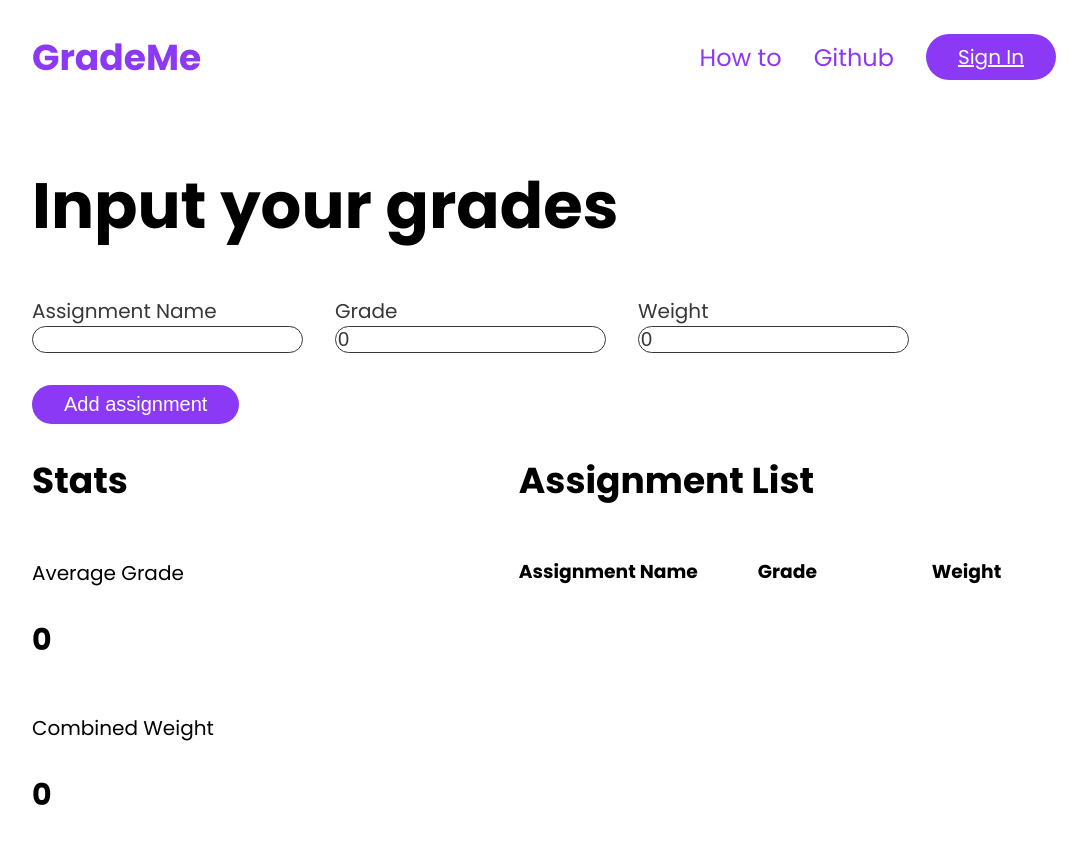
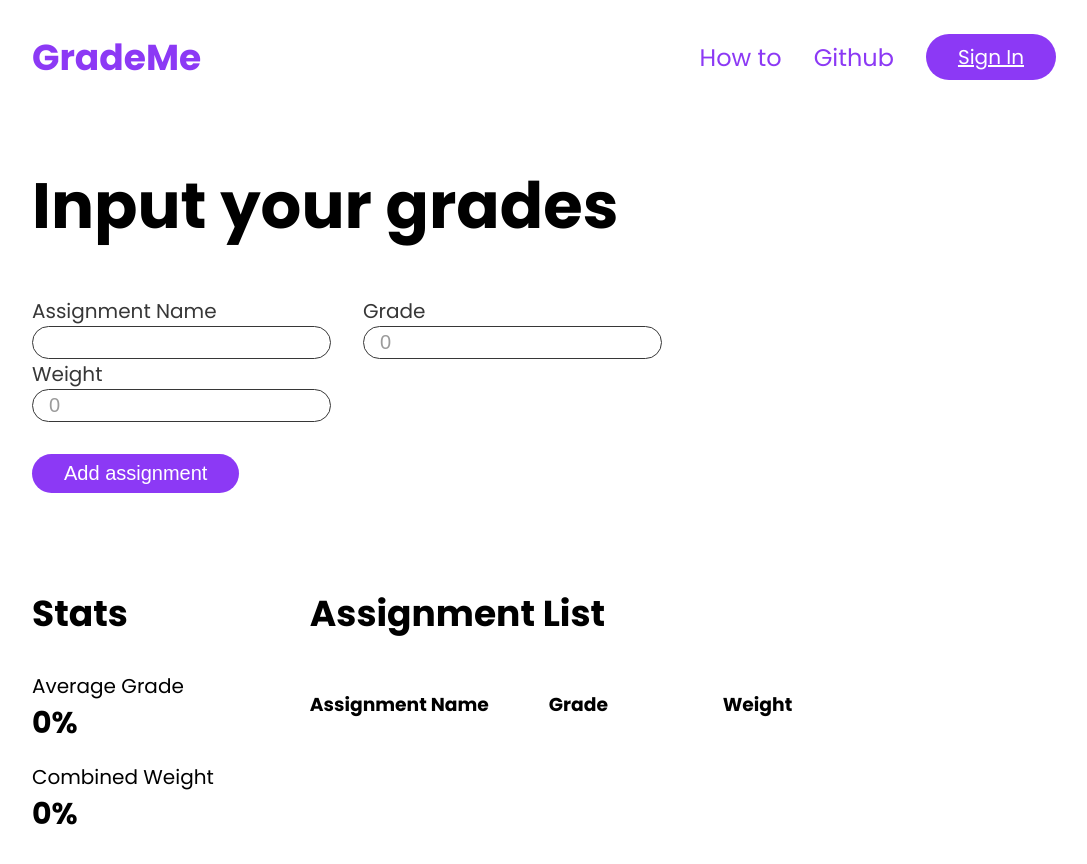
Before and after one commit to MLH-Fellowship/GradeMe, a React (Create React App) app: page /calculator in a window 1280 px wide. Shown: the top 864 px of the page, without its empty margins (96-1183 px from the left). Built offline with nearby package versions, Linux system fonts and the light colour scheme.

Commit message:
Added how to modal and updated styling

```diff
--- a/src/components/Calculator/Stats.tsx
+++ b/src/components/Calculator/Stats.tsx
@@ -6,11 +6,13 @@ import { getStats } from "../../utils/statCalculator";
 const StyledStats = styled.div`
   display: flex;
   flex-direction: column;
+  margin: 0 4rem 4rem 0;
 `;
 
 const StatRow = styled.div`
   display: flex;
   flex-direction: row;
+  margin-bottom: 1rem;
 `;
 
 const StyledStat = styled.div`
@@ -19,11 +21,13 @@ const StyledStat = styled.div`
   h3 {
     font-size: 20px;
     font-weight: 300;
+    margin: 0;
   }
 
   p {
     font-size: 30px;
     font-weight: 900;
+    margin: 0;
   }
 `;
 
@@ -56,13 +60,13 @@ const Stats = (props: StatProps) => {
       <StatRow>
         <StyledStat>
           <h3>Average Grade</h3>
-          <p>{avgGrade}</p>
+          <p>{avgGrade}%</p>
         </StyledStat>
       </StatRow>
       <StatRow>
         <StyledStat>
           <h3>Combined Weight</h3>
-          <p>{weight}</p>
+          <p>{weight}%</p>
         </StyledStat>
       </StatRow>
     </StyledStats>
--- a/src/components/Calculator/index.tsx
+++ b/src/components/Calculator/index.tsx
@@ -12,7 +12,7 @@ const StyledCalculatorPage = styled.div`
   display: flex;
   flex-direction: row;
   flex-wrap: wrap;
-  justify-content: space-between;
+  justify-content: flex-start;
 
   h1 {
     font-size: 64px;
@@ -24,12 +24,15 @@ const StyledCalculatorPage = styled.div`
   }
 `;
 
-const GradeInput = styled.div``;
+const GradeInput = styled.div`
+  margin: 0 4rem 4rem 0;
+`;
 
 const InputFields = styled.div`
   margin-bottom: 2rem;
   display: flex;
   flex-direction: row;
+  flex-wrap: wrap;
   align-items: flex-start;
 `;
 
@@ -40,8 +43,6 @@ type assignment = {
   weight: number;
 };
 
-// TODO: Styling, layout
-// TODO: Add results section that calculates grade weights
 const Calculator = () => {
   const [assignmentList, setAssignmentList] = useState<assignment[]>([]);
   const [nameField, setNameField] = useState("");
@@ -70,8 +71,9 @@ const Calculator = () => {
     )
       return;
 
-    let date = new Date();
-
+    // Get time in seconds to append to the name of the task to
+    // generate a *mostly* unique ID for the assignment
+    let date = new Date().getTime() / 1000;
     const assignment = {
       id: `${nameField}-${date}`,
       name: nameField,
@@ -79,6 +81,9 @@ const Calculator = () => {
       weight: weightField,
     };
 
+    setNameField("");
+    setGradeField(0);
+    setWeightField(0);
     setAssignmentList([...assignmentList, assignment]);
   };
 
--- a/src/components/Home.tsx
+++ b/src/components/Home.tsx
@@ -94,7 +94,11 @@ const Home = () => {
         <StyledLink to="/calculator">Back to calculator</StyledLink>
       </StyledOptions>
       <p>
-        Created with ❤️ by{" "}
+        Created with{" "}
+        <span role="img" aria-label="Heart Emoji">
+          ❤️
+        </span>{" "}
+        by{" "}
         <UnderlineLink href="https://github.com/spellew">
           Shamroy,
         </UnderlineLink>{" "}
--- /dev/null
+++ b/src/components/HowToModal.tsx
@@ -0,0 +1,66 @@
+import React from "react";
+import styled from "styled-components";
+
+import { primaryColor, white } from "../theme";
+
+const ModalBackground = styled.div`
+  z-index: 10;
+  position: fixed;
+  left: 0;
+  top: 0;
+  height: 100vh;
+  width: 100vw;
+  background: rgba(0, 0, 0, 0.6);
+  display: flex;
+  justify-content: center;
+  align-items: center;
+`;
+
+const Modal = styled.div`
+  z-index: 100;
+  padding: 3rem 3rem;
+  background: ${white};
+  border-radius: 10px;
+  color: ${primaryColor};
+  display: flex;
+  flex-direction: column;
+
+  h1 {
+    font-size: 36px;
+    margin: 0 0 1rem 0;
+  }
+
+  p {
+    font-size: 20px;
+    margin: 0 0 1rem 0;
+  }
+`;
+
+type ModalProps = {
+  open: boolean;
+  toggle: () => void;
+};
+
+const HowToModal = (props: ModalProps) => {
+  return (
+    <>
+      {props.open ? (
+        <ModalBackground onClick={props.toggle}>
+          <Modal>
+            <h1>How do I use this?</h1>
+            <p>
+              Just add the grade you got out of 100, and enter the weight of
+              that assignment out of 100
+            </p>
+            <p>
+              The best/worst grade is calculated by using the remaining weight
+              of your assignments that don't have a grade yet.
+            </p>
+          </Modal>
+        </ModalBackground>
+      ) : null}
+    </>
+  );
+};
+
+export default HowToModal;
--- a/src/components/InputField.tsx
+++ b/src/components/InputField.tsx
@@ -21,6 +21,7 @@ const StyledInput = styled.input`
   color: ${grey};
   display: inline-block;
   font-size: 20px;
+  padding: 0.25rem 1rem;
 `;
 
 type InputProps = {
--- a/src/components/Navbar.tsx
+++ b/src/components/Navbar.tsx
@@ -1,14 +1,16 @@
-import React from "react";
+import React, { useState } from "react";
 import { Link } from "react-router-dom";
 import styled from "styled-components";
 
 import { black, primaryColor } from "../theme";
 import Button from "./Button";
+import HowToModal from "./HowToModal";
 
 // TODO: Mobile styling
 const StyledNav = styled.nav`
   width: 80%;
   display: flex;
+  flex-wrap: wrap;
   justify-content: space-between;
   align-items: center;
 `;
@@ -17,7 +19,18 @@ const NavLinks = styled.div`
   color: ${black};
   display: flex;
   flex-direction: row;
+  flex-wrap: wrap;
   align-items: center;
+`;
+
+const StyledHowTo = styled.p`
+  color: ${primaryColor};
+  font-size: 24px;
+  margin-right: 2rem;
+
+  &:hover {
+    cursor: pointer;
+  }
 `;
 
 const StyledLink = styled(Link)`
@@ -36,21 +49,24 @@ const StyledLink = styled(Link)`
 
 // TODO: Conditionally rendered Signin/Profile button for authentication
 const Navbar = () => {
+  const [modalOpen, setModalOpen] = useState(false);
+
   return (
+    <>
       <StyledNav>
         <StyledLink to="/">
           <h1>GradeMe</h1>
         </StyledLink>
         <NavLinks>
-        <StyledLink to="/">
-          <p>How to</p>
-        </StyledLink>
+          <StyledHowTo onClick={() => setModalOpen(true)}>How to</StyledHowTo>
           <StyledLink as="a" href="https://github.com/MLH-Fellowship/GradeMe">
             <p>Github</p>
           </StyledLink>
           <Button to="/">Sign In</Button>
         </NavLinks>
+        <HowToModal open={modalOpen} toggle={() => setModalOpen(!modalOpen)} />
       </StyledNav>
+    </>
   );
 };
 
--- a/src/theme.ts
+++ b/src/theme.ts
@@ -1,5 +1,5 @@
 export const black = "#373737";
 export const gridLineColor = "#a96bf7";
-export const grey = "#373737";
+export const grey = "#9B9B9B";
 export const primaryColor = "#8c39f5";
 export const white = "#fff";
```
Lines whose indentation alone changed are shown as unchanged.
